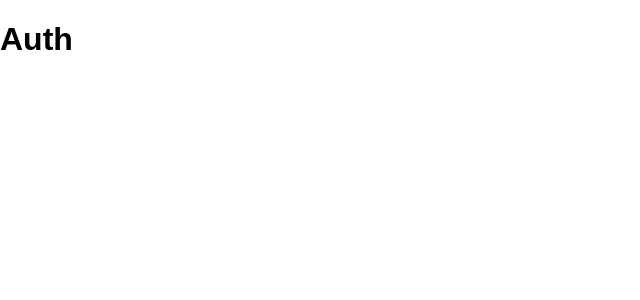
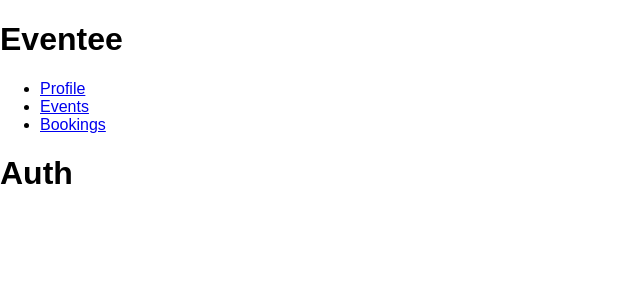
Before and after one commit to MHkaserz/eventManagerReact, a React (Create React App) app: page /auth in a window 1280 px wide. Shown: the top 300 px of the page, without its empty margins (0-640 px from the left). Built offline with nearby package versions, Linux system fonts and the light colour scheme.

Commit message:
Created dummy navbar

```diff
--- a/src/App.js
+++ b/src/App.js
@@ -7,6 +7,9 @@ import Auth from './templates/Auth';
 import Events from './templates/Events';
 import Bookings from './templates/Bookings';
 
+// Componenets
+import MainNavbar from './components/Navbar/MainNavbar';
+
 // CSS
 import './App.css';
 
@@ -14,12 +17,17 @@ import './App.css';
 function App() {
     return (
         <BrowserRouter>
+            <React.Fragment>
+                <MainNavbar></MainNavbar>
+                <main>
                     <Switch>
                         <Redirect from="/" to="/auth" exact />
                         <Route path="/auth" component={ Auth } />
                         <Route path="/events" component={ Events } />
                         <Route path="/bookings" component={ Bookings } />
                     </Switch>
+                </main>
+            </React.Fragment>
         </BrowserRouter>
     );
 }
--- /dev/null
+++ b/src/components/Navbar/MainNavbar.js
@@ -0,0 +1,25 @@
+// Imports
+import React from 'react';
+import { NavLink } from 'react-router-dom';
+
+// The navigation bar
+const mainNavbar = props => (
+	<header>
+
+		<div className="navLogo">
+			<h1> Eventee </h1>
+		</div>
+
+		<nav className="navItems">
+			<ul>
+				<li><NavLink to="/auth"> Profile </NavLink></li>
+				<li><NavLink to="/events"> Events </NavLink></li>
+				<li><NavLink to="/bookings"> Bookings </NavLink></li>
+			</ul>
+		</nav>
+
+	</header>
+);
+
+// Exports
+export default mainNavbar;
```
Also changed, not shown: src/components/Navbar/MainNavbar.css (added). Lines whose indentation alone changed are shown as unchanged.
